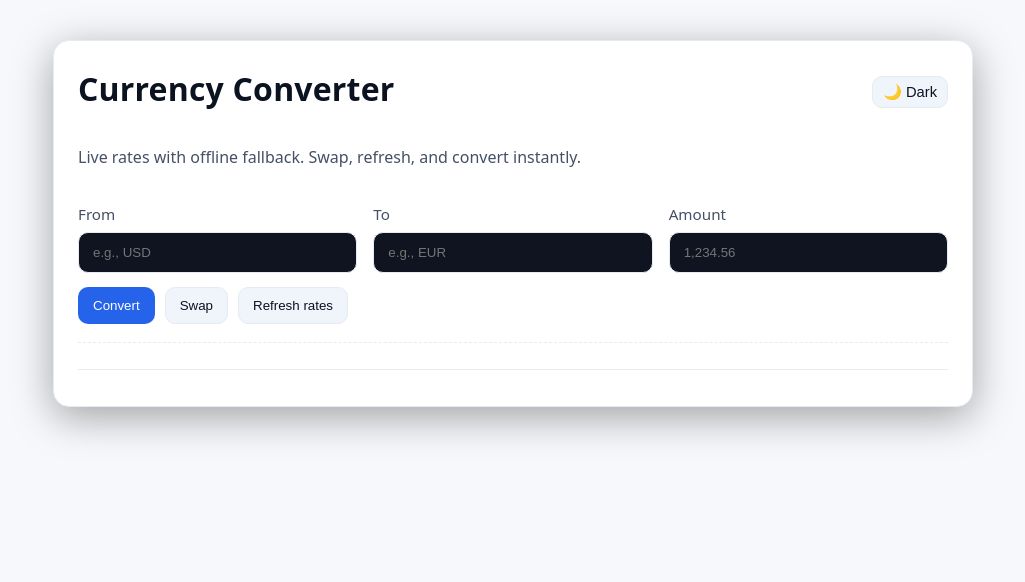
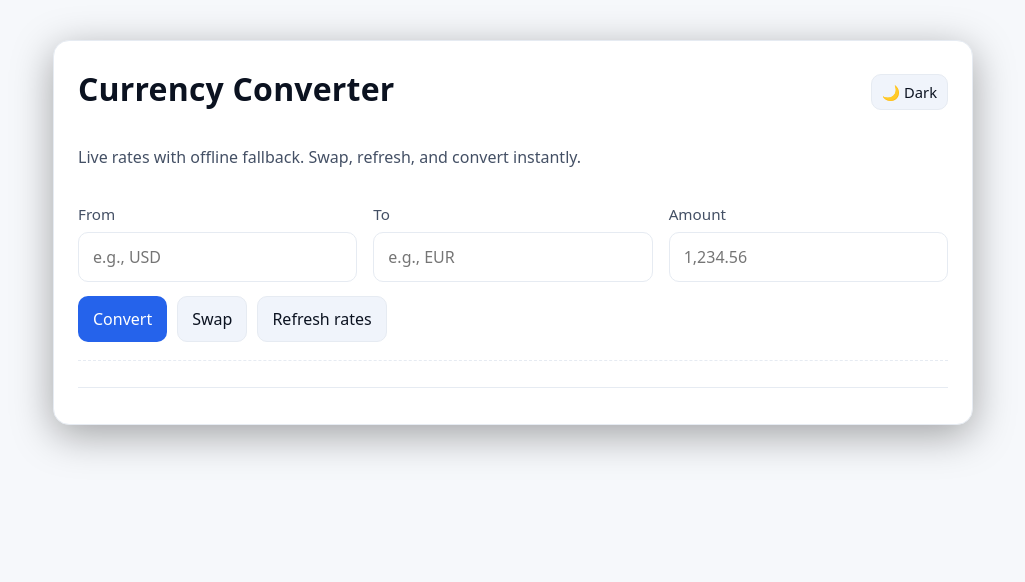
Before and after one commit to spaghetti2112/Currency-Converter, a Flask app: page / in a window 1280 px wide. Shown: the top 582 px of the page, without its empty margins (127-1152 px from the left). Run offline with Flask 3, Linux system fonts and the light colour scheme.

Commit message:
Update styles.css
bug fixes

```diff
--- a/currency-site/static/styles.css
+++ b/currency-site/static/styles.css
@@ -73,8 +73,9 @@ body {
   font-size: 0.95rem;
 }
 
+input, select, button { font: inherit; }
 
-input[type="text"], input[list], select {
+input[type="text"], input[list] {
   width: 100%;
   padding: 12px 14px;
   border-radius: 10px;
@@ -85,11 +86,10 @@ input[type="text"], input[list], select {
   transition: border .15s ease, box-shadow .15s ease, background .2s ease;
 }
 :root[data-theme="light"] input[type="text"],
-:root[data-theme="light"] input[list],
-
+:root[data-theme="light"] input[list] {
   background: #ffffff;
 }
-input[type="text"]:focus, input[list]:focus, select:focus {
+input[type="text"]:focus, input[list]:focus {
   border-color: var(--ring);
   box-shadow: 0 0 0 3px rgba(59,130,246,.25);
   background: var(--hover);
```
